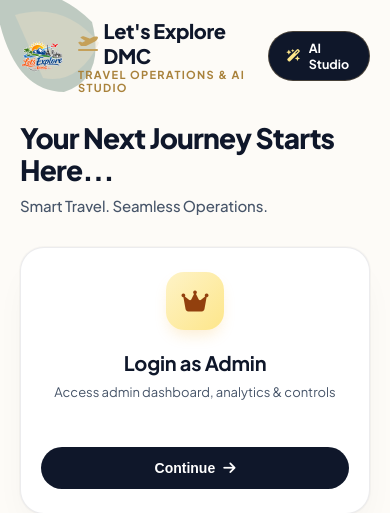
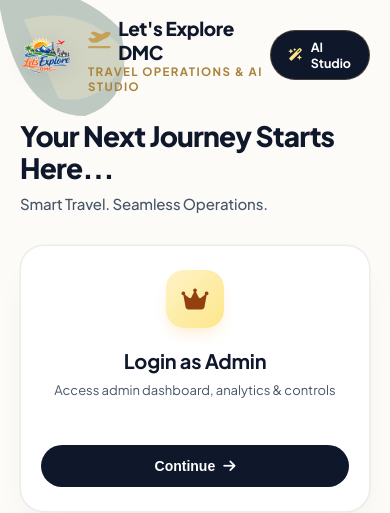
Before and after one commit to Asmitakukreja18/pdf-gen, a PHP site: page /index.html in a window 390 px wide. Shown: the top 513 px of the page. Run offline with PHP 8.4, Linux system fonts and the light colour scheme; some web fonts are replaced.

Commit message:
style(brand): increase gateway and site header logo dimensions and visual prominence

```diff
--- a/index.html
+++ b/index.html
@@ -55,10 +55,10 @@
         /* Decorative Leaf Vector Overlays */
         .leaf-accent-top {
             position: absolute;
-            top: -20px;
+            top: -24px;
             left: -20px;
-            width: 140px;
-            height: 140px;
+            width: 175px;
+            height: 175px;
             pointer-events: none;
             opacity: 0.85;
             z-index: 1;
@@ -95,15 +95,23 @@
         .brand-link {
             display: flex;
             align-items: center;
-            gap: 14px;
+            gap: 16px;
             text-decoration: none;
             color: var(--brand-navy);
+            position: relative;
+            z-index: 2;
         }
 
         .brand-logo-img {
-            height: 44px;
+            height: 72px;
             width: auto;
             object-fit: contain;
+            filter: drop-shadow(0 4px 10px rgba(15, 23, 42, 0.09));
+            transition: transform 0.25s cubic-bezier(0.16, 1, 0.3, 1);
+        }
+
+        .brand-link:hover .brand-logo-img {
+            transform: scale(1.04);
         }
 
         .brand-title-wrap {
@@ -112,22 +120,22 @@
         }
 
         .brand-title {
-            font-size: 20px;
+            font-size: 22px;
             font-weight: 800;
             letter-spacing: -0.02em;
             color: var(--brand-navy);
             display: flex;
             align-items: center;
-            gap: 6px;
+            gap: 8px;
         }
 
         .brand-title i {
             color: var(--brand-gold);
-            font-size: 16px;
+            font-size: 18px;
         }
 
         .brand-badge-tag {
-            font-size: 11px;
+            font-size: 11.5px;
             font-weight: 700;
             color: var(--brand-gold-dark);
             text-transform: uppercase;
@@ -669,7 +677,15 @@
 
         @media (max-width: 768px) {
             .gateway-header {
-                padding: 18px 20px;
+                padding: 16px 20px;
+            }
+
+            .brand-logo-img {
+                height: 52px;
+            }
+
+            .brand-title {
+                font-size: 19px;
             }
 
             .header-nav-tags {
--- a/website/index.html
+++ b/website/index.html
@@ -60,8 +60,9 @@
         }
 
         .site-brand img {
-            height: 40px;
+            height: 52px;
             object-fit: contain;
+            filter: drop-shadow(0 2px 6px rgba(15, 23, 42, 0.08));
         }
 
         .site-brand-text h1 {
```
Also changed, not shown: index.php (+20 -10 lines), inquiry-admin/index.html (+26 -10 lines).
